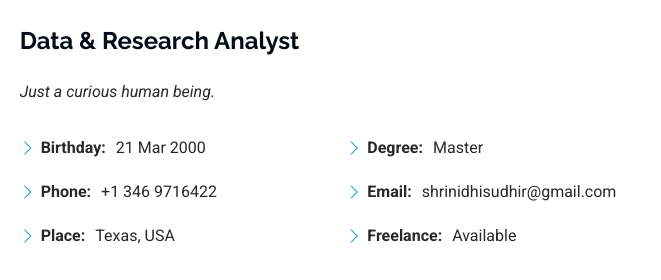
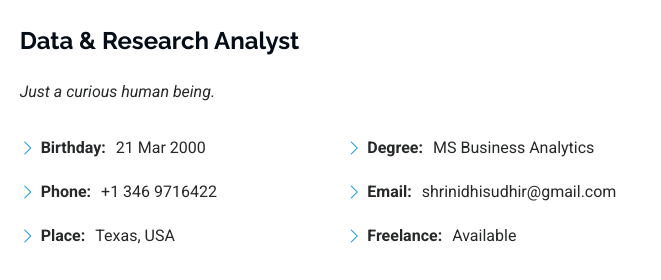
Before and after one commit to SHRINIDHI-S/shrinidhi-portfolio, a plain HTML site: page index.html in a window 1280 px wide. Shown: the part 1067-1347 px from the top of the page, 619-1280 px from the left. Drawn offline with Linux system fonts and the light colour scheme.

Commit message:
Update: Modified index.html with latest content

```diff
--- a/index.html
+++ b/index.html
@@ -114,7 +114,7 @@
               <div class="col-lg-6">
                 <ul>
 
-                  <li><i class="bi bi-chevron-right"></i> <strong>Degree:</strong> <span>Master</span></li>
+                  <li><i class="bi bi-chevron-right"></i> <strong>Degree:</strong> <span>MS Business Analytics</span></li>
                   <li><i class="bi bi-chevron-right"></i> <strong>Email:</strong> <span>shrinidhisudhir@gmail.com</span></li>
                   <li><i class="bi bi-chevron-right"></i> <strong>Freelance:</strong> <span>Available</span></li>
                 </ul>
```
